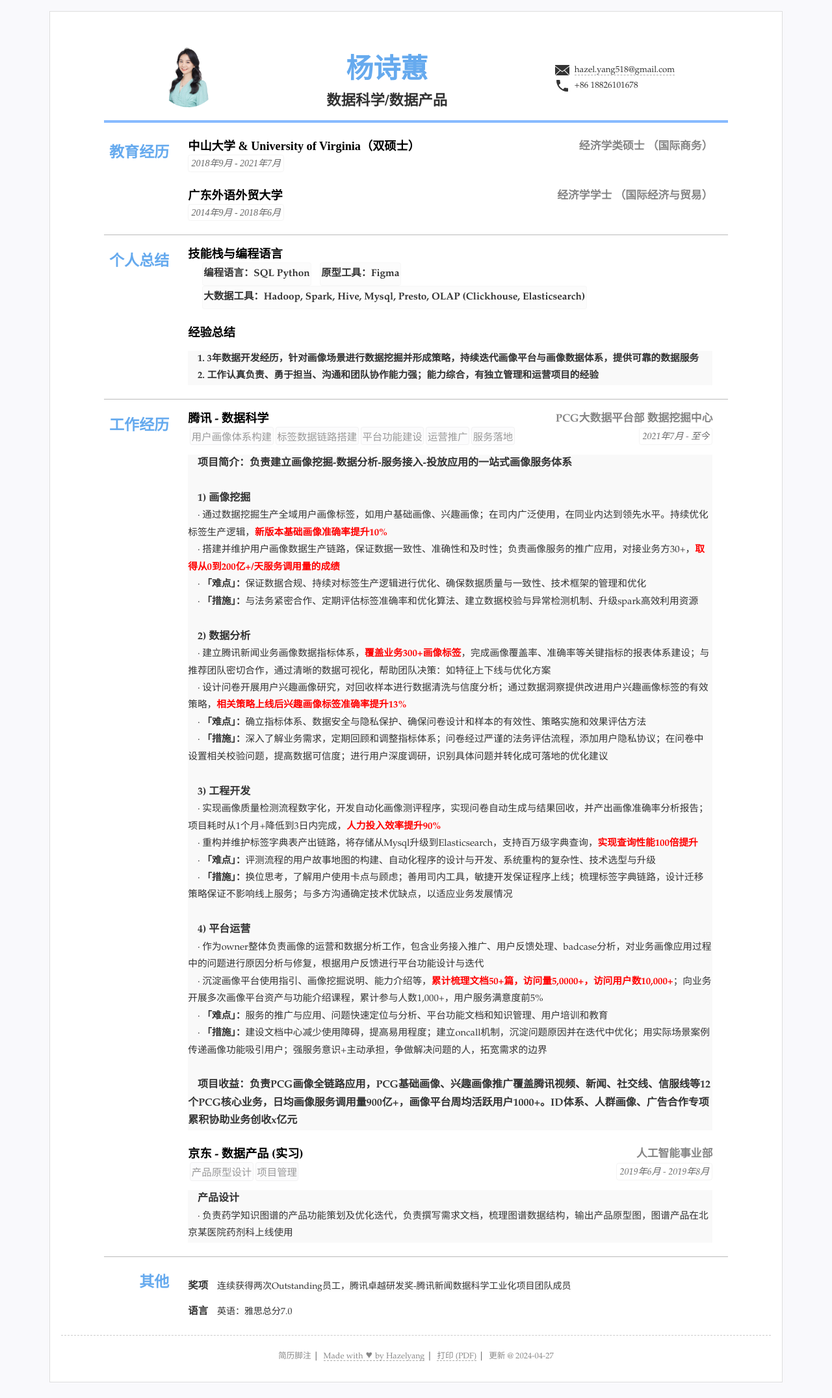
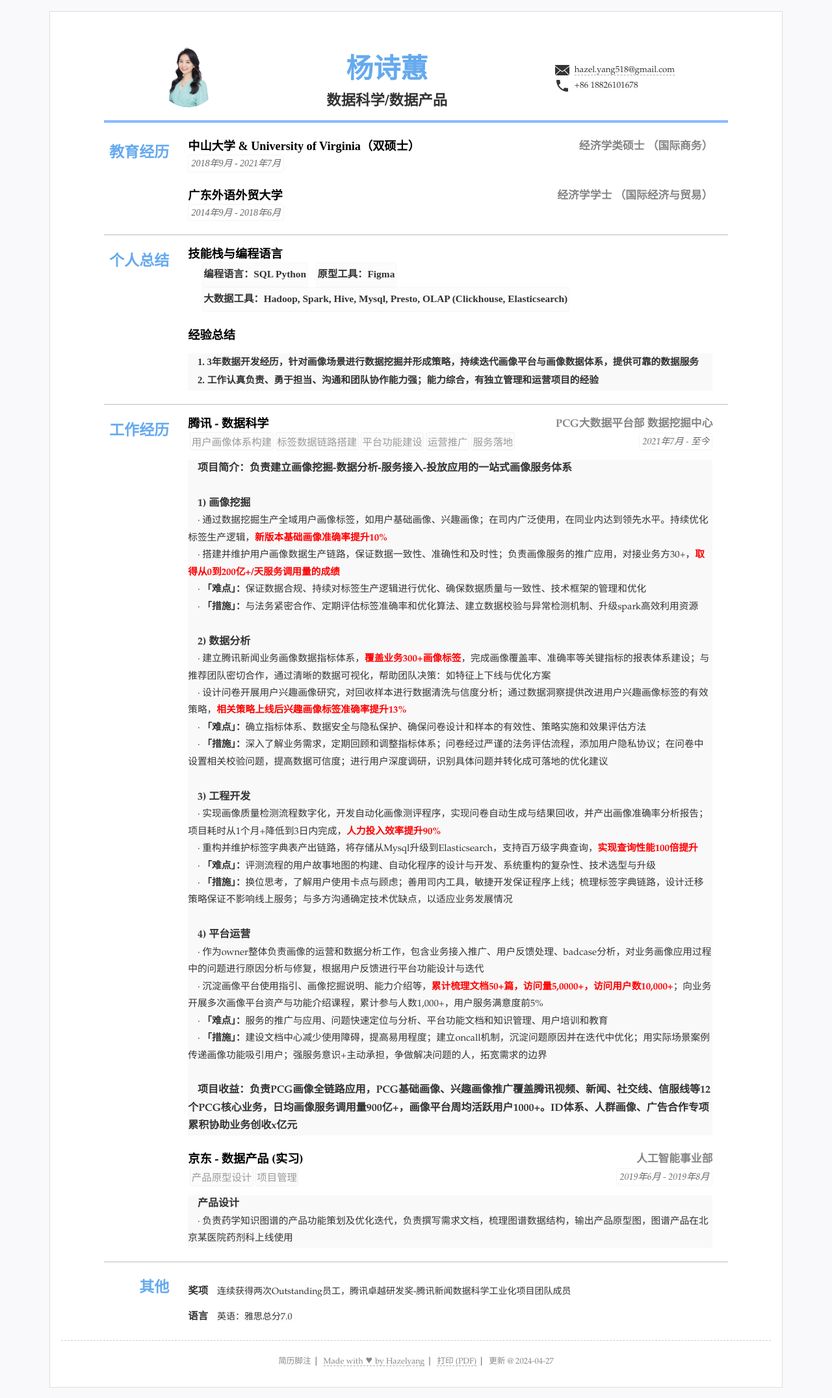
Before and after one commit to kuailexiaoshenxian/cn-wx-cv, a Jekyll site: the page built from index.html, in a window 1280 px wide. Shown: the whole page at 65% size. Built offline with Jekyll 4.4.1, drawn with Linux system fonts in a browser that asks for light colours.

Commit message:
Update resume.yml

```diff
--- a/_data/resume.yml
+++ b/_data/resume.yml
@@ -47,14 +47,14 @@ main: #简历主要内容，
   content:
   - title: <font face="华文细黑粗体">技能栈与编程语言</font>
     items: #itmems 可以小块的方式显示
-    - 编程语言：SQL Python
-    - 原型工具：Figma
+    - <font face="汉仪楷体">编程语言：SQL Python</font>
+    - <font face="汉仪楷体">原型工具：Figma</font>
     # - 数据可视化：Power BI, Tableau
-    - 大数据工具：Hadoop, Spark, Hive, Mysql, Presto, OLAP (Clickhouse, Elasticsearch)
-  - title: 经验总结
+    - <font face="汉仪楷体">大数据工具：Hadoop, Spark, Hive, Mysql, Presto, OLAP (Clickhouse, Elasticsearch)</font>
+  - title: <font face="华文细黑粗体">经验总结</font>
 
-    detail:  <strong>1. 3年数据开发经历，针对画像场景进行数据挖掘并形成策略，持续迭代画像平台与画像数据体系，提供可靠的数据服务</strong> <br>  &nbsp &nbsp
-             <strong>2. 工作认真负责、勇于担当、沟通和团队协作能力强；能力综合，有独立管理和运营项目的经验 </strong>
+    detail:  <font face="汉仪楷体"><strong>1. 3年数据开发经历，针对画像场景进行数据挖掘并形成策略，持续迭代画像平台与画像数据体系，提供可靠的数据服务</strong></font> <br>  &nbsp &nbsp
+             <font face="汉仪楷体"><strong>2. 工作认真负责、勇于担当、沟通和团队协作能力强；能力综合，有独立管理和运营项目的经验 </strong></font>
 
              # 2年以上数据产品经理经验，具备数据平台和数据治理实践经验
              # 熟练使用sql、python，熟悉大数据技术概念如hadoop、spark、hive、flink、mq、kafka等；
```
